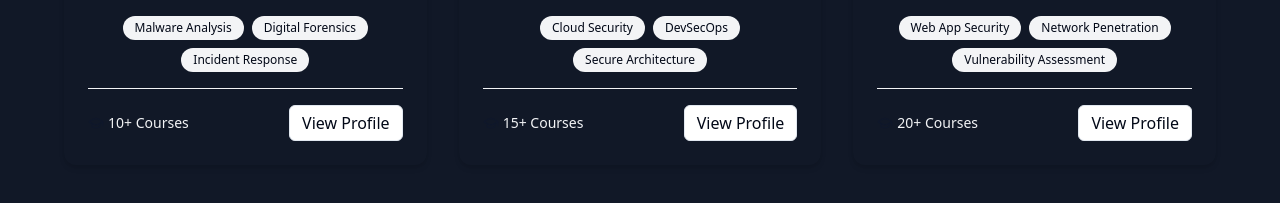
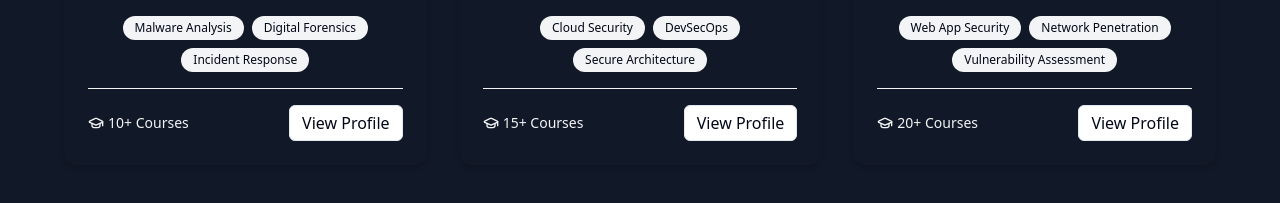
Before and after one commit to Devmangrani/Cyber-Soilders, a React (Vite) app: page /training in a window 1280 px wide. Shown: the part 3447-3650 px from the top of the page. Built offline with nearby package versions, Linux system fonts and the light colour scheme.

Commit message:
added photos

```diff
--- a/src/components/training.jsx
+++ b/src/components/training.jsx
@@ -989,7 +989,7 @@ export default function Training() {
                         {trainer.expertise.map((skill, i) => (
                           <span
                             key={i}
-                            className="px-3 py-1 bg-gray-100 dark:bg-gray-700 rounded-full text-xs font-medium"
+                            className="px-3 py-1 bg-gray-100 dark:bg-gray-200 rounded-full text-xs font-medium"
                           >
                             {skill}
                           </span>
@@ -998,11 +998,11 @@ export default function Training() {
                     </div>
 
                     <div className="w-full pt-4 border-t border-gray-100 dark:border-gray-700 flex justify-between items-center">
-                      <div className="flex items-center gap-1">
-                        <GraduationCap className="w-4 h-4 text-primary" />
+                      <div className="flex items-center gap-1 text-gray-100">
+                        <GraduationCap className="w-4 h-4 text-gray-100" />
                         <span className="text-sm text-gray-100">{trainer.courses}+ Courses</span>
                       </div>
-                      <Button variant="outline" size="sm" className="relative group group-hover:bg-primary group-hover:text-white transition-colors duration-300">
+                      <Button variant="outline" size="sm" className="relative group group-hover:bg-gray-100 group-hover:text-white transition-colors duration-300">
                         <div className="absolute -inset-1 bg-gradient-to-r from-pink-500/50 to-rose-500/50 rounded-lg blur opacity-0 group-hover:opacity-75 transition duration-700"></div>
                         <span className="relative z-10">View Profile</span>
                       </Button>
```
